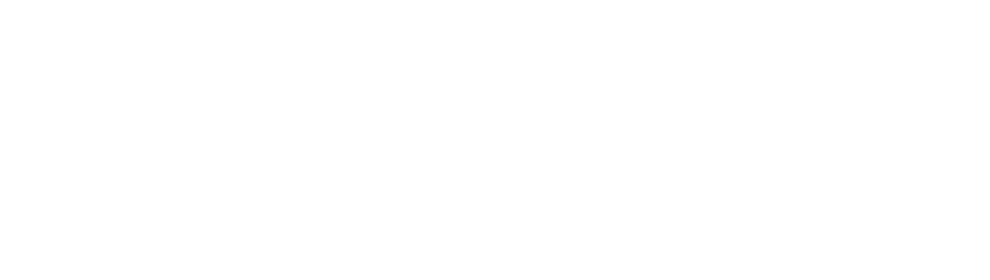
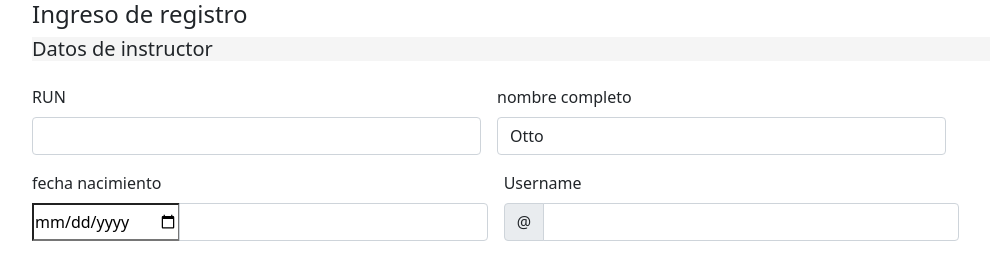
Before and after one commit to jonathanParamo/formulario, a plain HTML site: page index.html in a window 1280 px wide. Shown: the whole page, without its empty margins (50-1040 px from the left). Drawn offline with nearby package versions, Linux system fonts and the light colour scheme.

Commit message:
se agrego 4 inputs al archivo html

```diff
--- /dev/null
+++ b/index.css
@@ -0,0 +1,3 @@
+.h5 {
+  background: #F5F5F5;
+}
--- a/index.html
+++ b/index.html
@@ -3,6 +3,7 @@
 <head>
   <meta charset="UTF-8">
   <meta http-equiv="X-UA-Compatible" content="IE=edge">
+  <link rel="stylesheet" href="index.css">
   <meta name="viewport" content="width=device-width, initial-scale=1.0">
   <link href="https://cdn.jsdelivr.net/npm/bootstrap@5.0.2/dist/css/bootstrap.min.css"
   rel="stylesheet"
@@ -11,6 +12,50 @@
   <title>Formulario</title>
 </head>
 <body>
+  <div class="container">
+
+    <p class="h4">Ingreso de registro</p>
+    <div><p class="h5"> Datos de instructor</p>
+        <form class="row g-3 needs-validation mt-5px" novalidate>
+          <div class="row g-3" >
+            <div class="col-md-5">
+              <label for="validationCustom01" class="form-label">RUN</label>
+              <input type="text" class="form-control" id="validationCustom01" value=" " required>
+              <div class="valid-feedback">
+                Looks good!
+              </div>
+            </div>
+            <div class="col-md-5">
+              <label for="validationCustom02" class="form-label">nombre completo</label>
+              <input type="text" class="form-control" id="validationCustom02" value="Otto" required>
+              <div class="valid-feedback">
+                Looks good!
+              </div>
+            </div>
+          </div>
+          <div class="col-md-5">
+            <label for="validationCustomUsername" class="form-label">fecha nacimiento</label>
+            <div class="input-group has-validation">
+              <input type="date">
+              <input type="text" class="form-control" id="validationCustomUsername" aria-describedby="inputGroupPrepend" required>
+              <div class="invalid-feedback">
+                Please choose a username.
+              </div>
+            </div>
+          </div>
+          <div class="col-md-5">
+            <label for="validationCustomUsername" class="form-label">Username</label>
+            <div class="input-group has-validation">
+              <span class="input-group-text" id="inputGroupPrepend">@</span>
+              <input type="text" class="form-control" id="validationCustomUsername" aria-describedby="inputGroupPrepend" required>
+              <div class="invalid-feedback">
+                Please choose a username.
+              </div>
+            </div>
+          </div>
+        </form>
+      </div>
+  </div>
 
   <script src="https://cdn.jsdelivr.net/npm/bootstrap@5.0.2/dist/js/bootstrap.bundle.min.js"
   integrity="sha384-MrcW6ZMFYlzcLA8Nl+NtUVF0sA7MsXsP1UyJoMp4YLEuNSfAP+JcXn/tWtIaxVXM"
```
